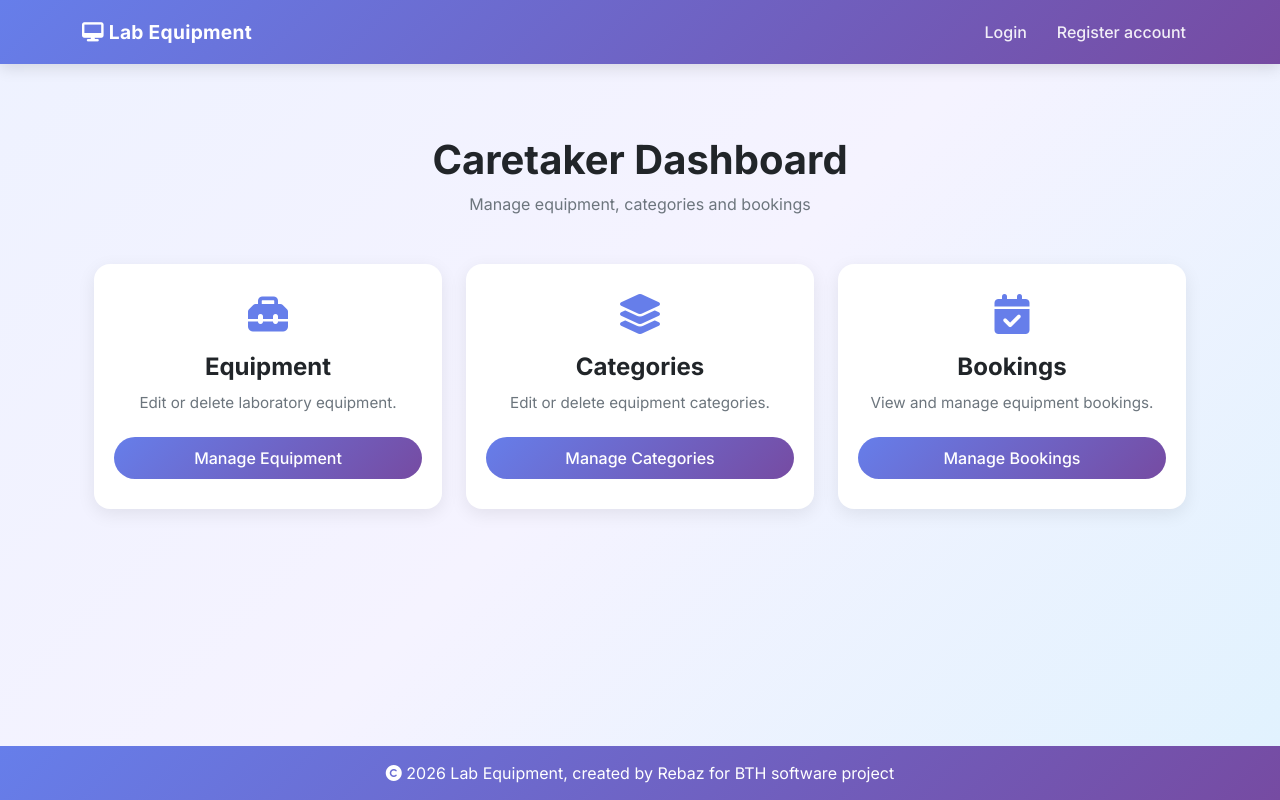
After one commit to rebahama/lab-equip, a Django app: page /caretakerdash in a window 1280 px wide. The commit adds this page. Run offline with Django 5.2, Linux system fonts and the light colour scheme; some libraries are stand-ins or nearby versions.

Commit message:
add and style caretaker dashboard page

```diff
--- a/equipment/urls.py
+++ b/equipment/urls.py
@@ -6,6 +6,9 @@ from .views import (
     ViewCategoryPage,
     ViewCategoryDetailPage,
 )
+from .views_caretaker import(
+    CareTakerDashboard
+)
 
 urlpatterns = [
     path("create", CreatePageCaretakerView.as_view(), name="create"),
@@ -13,4 +16,5 @@ urlpatterns = [
     path("detail/<int:pk>", ViewAllDetailPage.as_view(), name="show-detail"),
     path("category", ViewCategoryPage.as_view(), name="show-category"),
     path("category/<int:pk>/",ViewCategoryDetailPage.as_view(), name="category-detail",),
+    path("caretakerdash", CareTakerDashboard.as_view(), name="show-dashboard"),
 ]
--- /dev/null
+++ b/equipment/views_caretaker.py
@@ -0,0 +1,5 @@
+from django.views.generic import TemplateView
+
+
+class CareTakerDashboard(TemplateView):
+    template_name = "webpage/caretaker/caretaker_dashboard.html"
--- /dev/null
+++ b/static/css/caretakerdash.css
@@ -0,0 +1,62 @@
+.caretaker-dashboard-header h1 {
+    font-weight: 700;
+    margin-bottom: 8px;
+}
+
+.caretaker-dashboard-header p {
+    color: #6c757d;
+    margin-bottom: 0;
+}
+
+.caretaker-dashboard-card {
+    height: 100%;
+    padding: 30px 20px;
+    text-align: center;
+    background: #ffffff;
+    border-radius: 16px;
+    box-shadow: 0 5px 18px rgba(0, 0, 0, 0.08);
+    transition: transform 0.2s ease, box-shadow 0.2s ease;
+}
+
+.caretaker-dashboard-card:hover {
+    transform: translateY(-4px);
+    box-shadow: 0 10px 24px rgba(0, 0, 0, 0.12);
+}
+
+.caretaker-dashboard-icon {
+    margin-bottom: 18px;
+}
+
+.caretaker-dashboard-icon i {
+    font-size: 2.5rem;
+    color: #667eea;
+}
+
+.caretaker-dashboard-card h4 {
+    font-weight: 700;
+    margin-bottom: 10px;
+}
+
+.caretaker-dashboard-card p {
+    color: #6c757d;
+    font-size: 0.95rem;
+    margin-bottom: 22px;
+}
+
+.caretaker-dashboard-button {
+    display: inline-block;
+    width: 100%;
+    padding: 9px 16px;
+    border-radius: 50px;
+    background: linear-gradient(135deg, #667eea, #764ba2);
+    color: #ffffff;
+    text-decoration: none;
+    font-weight: 500;
+    transition: all 0.2s ease;
+}
+
+.caretaker-dashboard-button:hover {
+    color: #ffffff;
+    transform: translateY(-2px);
+    box-shadow: 0 5px 12px rgba(102, 126, 234, 0.3);
+}
--- a/templates/webpage/base.html
+++ b/templates/webpage/base.html
@@ -15,11 +15,12 @@
     <link rel="stylesheet" href="{% static 'css/style.css' %}">
     <link rel="stylesheet" href="{% static 'css/studentpage.css' %}">
     <link rel="stylesheet" href="{% static 'css/detailpage.css' %}">
+    <link rel="stylesheet" href="{% static 'css/caretakerdash.css' %}">
 </head>
 
 <body>
     <nav class="navbar navbar-expand-lg newnavbar">
-        <div class="container"> <a class="navbar-brand" href="/">Lab Equipment</a> <button class="navbar-toggler"
+        <div class="container"> <a class="navbar-brand" href="/"> <i class="fa-solid fa-desktop"></i> Lab Equipment</a> <button class="navbar-toggler"
                 type="button" data-bs-toggle="collapse" data-bs-target="#navbarNav"> <span
                     class="navbar-toggler-icon"></span> </button>
             <div class="collapse navbar-collapse" id="navbarNav">
@@ -36,9 +37,9 @@
                     <li class="nav-item"> <a class="nav-link" href="/create"> <i class="fa-solid fa-plus"></i> Create equipment </a> </li>
                     <li class="nav-item"> <a class="nav-link" href="/accounts/logout/"> <i class="fa-solid fa-arrow-right-from-bracket"></i> Log out</a> </li>
                     <span class="text-white">Logged in as: Admin</span> <i class="fa-solid fa-user"> </i>
-
                     {% elif user.groups.all.0.name == "Caretaker" %}
                     <li class="nav-item"> <a class="nav-link" href="/create"> <i class="fa-solid fa-plus"></i> Create equipment </a> </li>
+                    <li class="nav-item"> <a class="nav-link" href="/caretakerdash"> <i class="fa-solid fa-gauge"></i> Dashboard </a> </li>
                     <li class="nav-item"> <a class="nav-link" href="/category"> <i class="fa-solid fa-layer-group"> </i> Categories</a> </li>
                     <li class="nav-item"> <a class="nav-link" href="/showall"> <i class="fa-solid fa-table-list me-1"></i> All equipments </a> </li>
                     <li class="nav-item"> <a class="nav-link" href="/accounts/logout/"> <i class="fa-solid fa-arrow-right-from-bracket"></i> Log out</a> </li>
--- /dev/null
+++ b/templates/webpage/caretaker/caretaker_dashboard.html
@@ -0,0 +1,64 @@
+{% extends "webpage/base.html" %}
+{% block title %}Caretaker Dashboard{% endblock %}
+{% block content %}
+<div class="container py-5">
+    <div class="caretaker-dashboard-header text-center mb-5">
+        <h1>
+            Caretaker Dashboard
+        </h1>
+        <p>
+            Manage equipment, categories and bookings
+        </p>
+    </div>
+    <div class="row g-4 justify-content-center">
+        <div class="col-12 col-md-4">
+            <div class="caretaker-dashboard-card">
+                <div class="caretaker-dashboard-icon">
+                    <i class="fa-solid fa-toolbox"></i>
+                </div>
+                <h4>
+                    Equipment
+                </h4>
+                <p>
+                    Edit or delete laboratory equipment.
+                </p>
+                <a href="{% url 'show-student' %}" class="caretaker-dashboard-button">
+                    Manage Equipment
+                </a>
+            </div>
+        </div>
+        <div class="col-12 col-md-4">
+            <div class="caretaker-dashboard-card">
+                <div class="caretaker-dashboard-icon">
+                    <i class="fa-solid fa-layer-group"></i>
+                </div>
+                <h4>
+                    Categories
+                </h4>
+                <p>
+                    Edit or delete equipment categories.
+                </p>
+                <a href="{% url 'show-category' %}" class="caretaker-dashboard-button">
+                    Manage Categories
+                </a>
+            </div>
+        </div>
+        <div class="col-12 col-md-4">
+            <div class="caretaker-dashboard-card">
+                <div class="caretaker-dashboard-icon">
+                    <i class="fa-solid fa-calendar-check"></i>
+                </div>
+                <h4>
+                    Bookings
+                </h4>
+                <p>
+                    View and manage equipment bookings.
+                </p>
+                  <a href="#" class="caretaker-dashboard-button">
+                    Manage Bookings
+                </a>
+            </div>
+        </div>
+    </div>
+</div>
+{% endblock %}
--- a/templates/webpage/caretaker/category_detail.html
+++ b/templates/webpage/caretaker/category_detail.html
@@ -39,7 +39,7 @@
                         {% endif %}
                     </p>
                     <span class="badge bg-light text-dark mb-2">
-                        Serial: {{ item.serial_number|default:"Not specified" }}
+                        Serial number: {{ item.serial_number|default:"Not specified" }}
                     </span>
                     <a href="{% url 'show-detail' item.pk %}"
                         class="btn btn-primary btn-sm w-100 rounded-pill equipment-button">
--- a/templates/webpage/student/view_all.html
+++ b/templates/webpage/student/view_all.html
@@ -36,6 +36,9 @@
                     <span class="badge bg-light text-dark mb-2">
                         Category: {{ equipment.equipment_type.category.name }}
                     </span>
+                    <span class="badge bg-light text-dark mb-2">
+                        Serial number: {{ equipment.serial_number }}
+                    </span>
                     <a href="{% url 'show-detail' equipment.pk %}"
                         class="btn btn-primary btn-sm w-100 rounded-pill equipment-button">
                         View More Info
```
